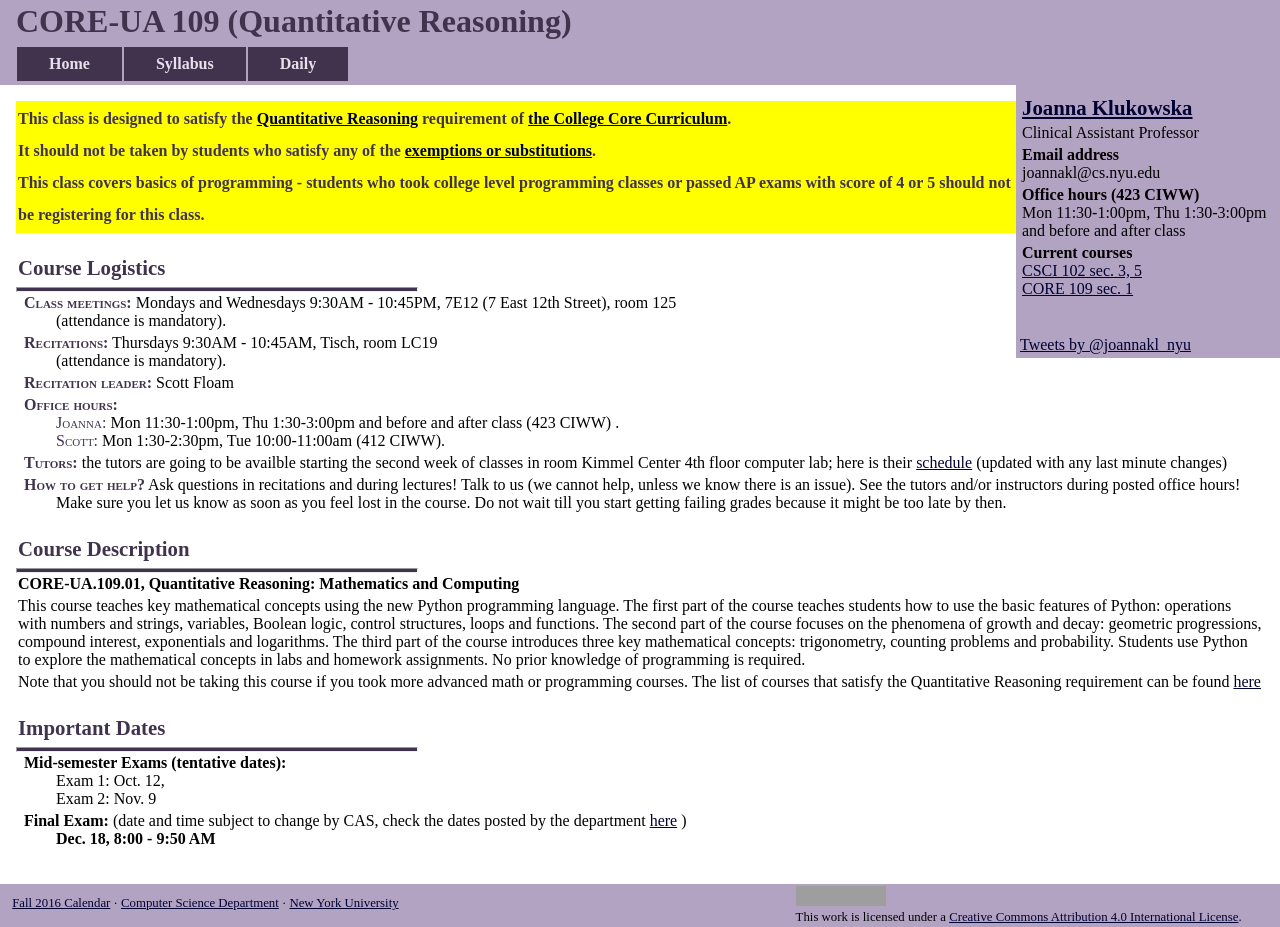
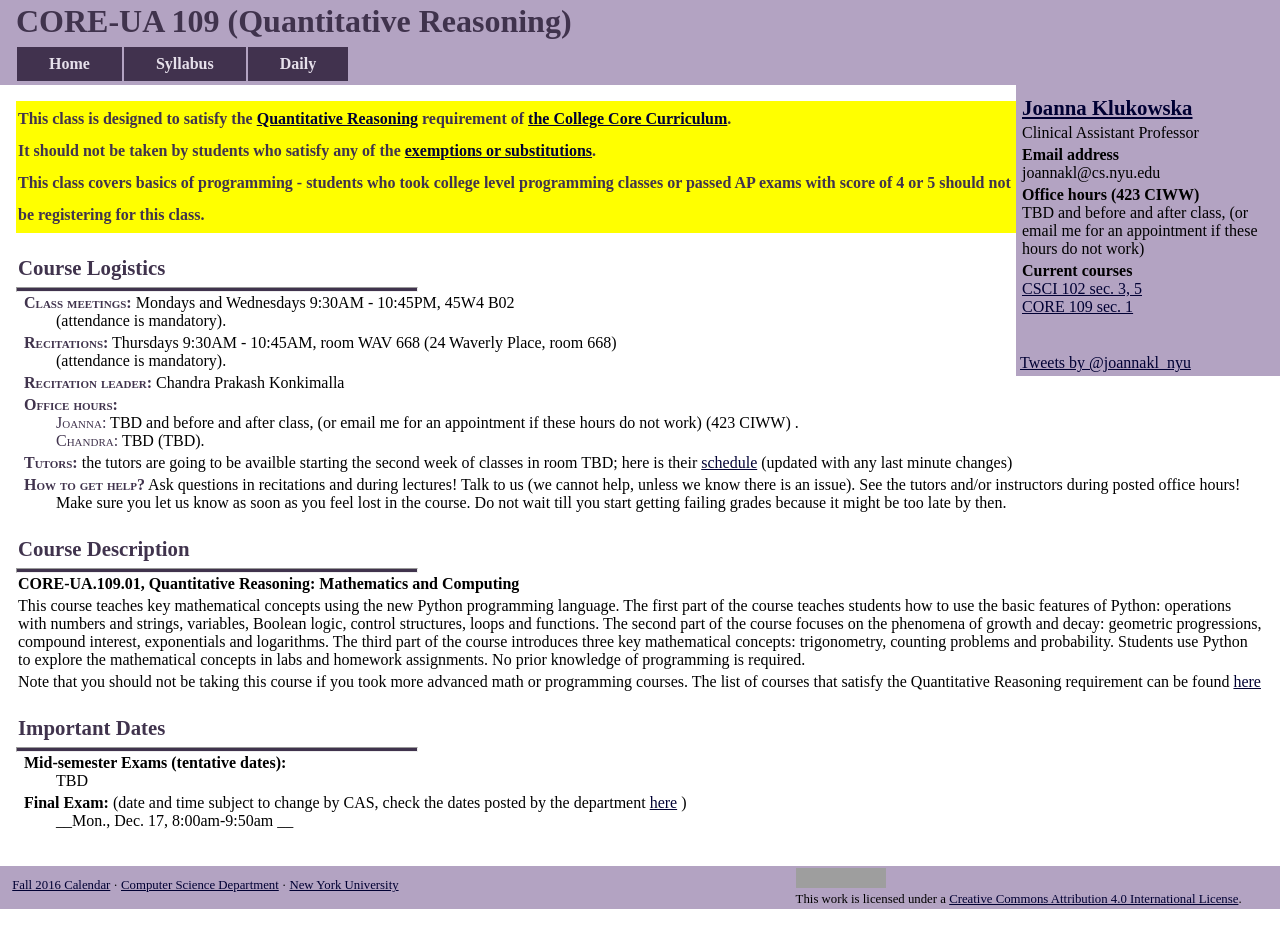
Before and after one commit to joannakl/core109_f18, a Jekyll site: the page built from index.markdown, in a window 1280 px wide. Built offline with Jekyll 4.4.1, drawn with Linux system fonts in a browser that asks for light colours; comment, search, counter and statistics services are not loaded; grey boxes are pictures that could not be loaded.

Commit message:
changes to the config file

```diff
--- a/_config.yml
+++ b/_config.yml
@@ -2,10 +2,10 @@
 title: CORE-UA 109 (Quantitative Reasoning)
 description: "Course website for CORE-UA 109 (Quantitative Reasoning) course."
 
-baseurl: "/core109_f17" # the subpath of your site, e.g. /blog
+baseurl: "/core109_f18/" # the subpath of your site, e.g. /blog
 url: "https://joannakl.github.io/core109_f17" # the base hostname & protocol for your site, e.g. http://example.com
 
-labs_url: "https://raw.githubusercontent.com/joannakl/core109_f17/gh-pages/"
+#labs_url: "https://raw.githubusercontent.com/joannakl/core109_f17/gh-pages/"
 
 markdown: kramdown
 kramdown:
@@ -21,25 +21,26 @@ exclude:
 course_number: "CORE-UA 109"
 course_name: "Quantitative Reasoning"
 course_section: "001"
-course_semester: "Fall 2017"
-course_time: "Mondays and Wednesdays 9:30AM - 10:45PM, 7E12  (7 East 12th Street), room 125 <br>"
+course_semester: "Fall 2018"
+course_time: "Mondays and Wednesdays 9:30AM - 10:45PM, 45W4 B02  <br>"
 
 recitation_section: "002"
-recitation_time:  "Thursdays 9:30AM - 10:45AM, Tisch, room LC19 <br>"
-recitation_instructor_full: "Scott Floam"
-recitation_instructor_name: "Scott"
+recitation_time:  "Thursdays 9:30AM - 10:45AM, room WAV 668 (24 Waverly Place, room 668) <br>"
+recitation_instructor_full: "Chandra Prakash Konkimalla"
+recitation_instructor_name: "Chandra"
 
 
-instructor_office_hours: "Mon 11:30-1:00pm, Thu 1:30-3:00pm and before and after class"
+instructor_office_hours: "TBD and before and after class,
+(or email me for an appointment if these hours do not work)"
 instructor_office_hours_location: "423 CIWW"
-recitation_office_hours: "Mon 1:30-2:30pm, Tue 10:00-11:00am"
-recitation_office_hours_location: "412 CIWW"
+recitation_office_hours: "TBD"
+recitation_office_hours_location: "TBD"
 
-tutor_location: "Kimmel Center 4th floor computer lab"
-tutor_schedule_link: "http://cs.nyu.edu/courses/fall17/CSCI-UA.0002-002/common_syllabus/#tutoring"
+tutor_location: "TBD"
+tutor_schedule_link: "TBD"
 
-midterm_exam_date: "Exam 1: Oct. 12, <br>Exam 2: Nov. 9"
-final_exam_date: "__Dec. 18, 8:00 - 9:50 AM__"
+midterm_exam_date: "TBD"
+final_exam_date: "__Mon., Dec. 17, 8:00am-9:50am __"
 final_exams_link: "http://cs.nyu.edu/dynamic/courses/exams/"
 
 piazza_site:
```
